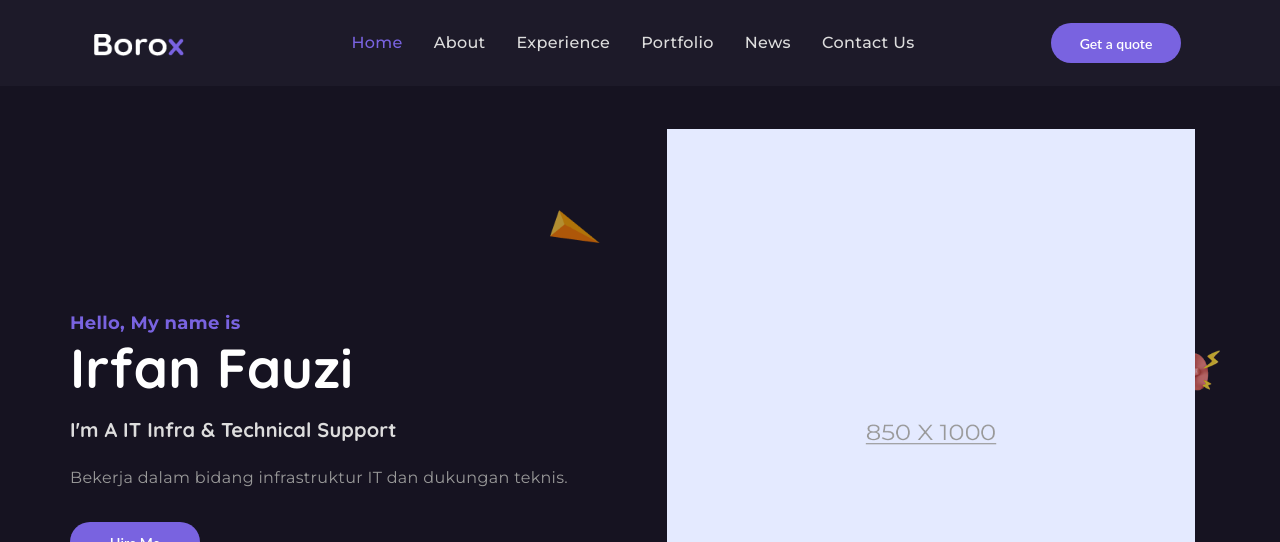
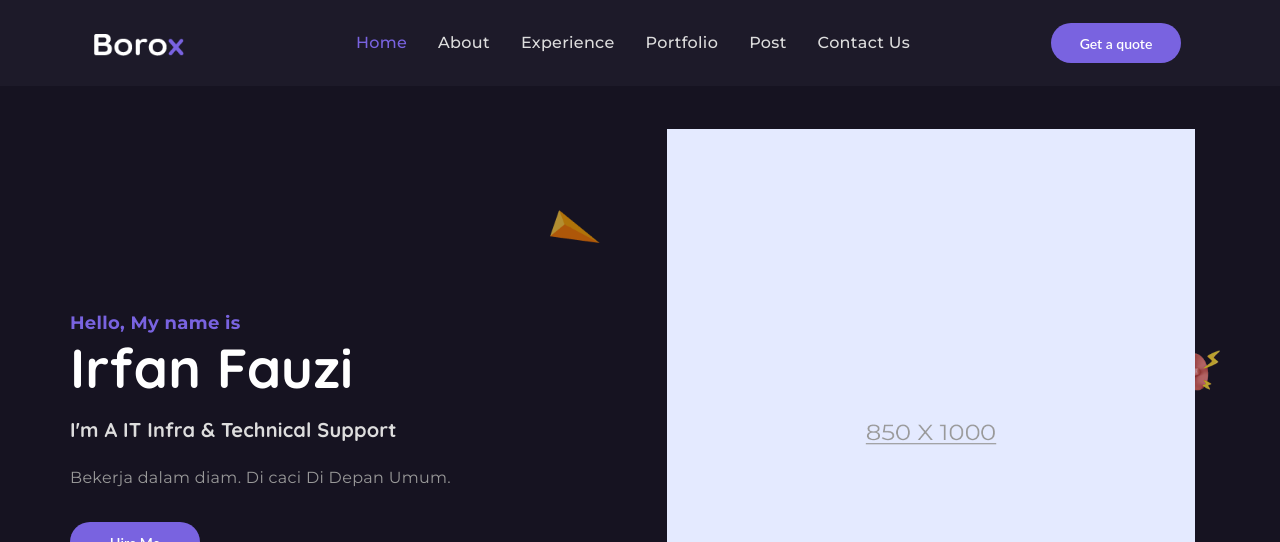
Before and after one commit to abuayyubi/belajar, a plain HTML site: page index.html in a window 1280 px wide. Shown: the top 542 px of the page. Drawn offline with Linux system fonts and the light colour scheme; a web font is replaced by a local one.

Commit message:
Add static HTML template

```diff
--- a/index.html
+++ b/index.html
@@ -1,6 +1,6 @@
 <!--=========================================================
 Item Name: Borox - Personal Portfolio HTML Template.
-Author: ashishmaraviya
+Author: Irfan Fauzi
 Version: 2
 Copyright 2023
 ============================================================-->
@@ -69,7 +69,7 @@ Copyright 2023
                                     <a class="nav-link bx-nav" href="#portfolio">Portfolio</a>
                                 </li>
                                 <li class="nav-item">
-                                    <a class="nav-link bx-nav" href="#news">News</a>
+                                    <a class="nav-link bx-nav" href="#news">Post</a>
                                 </li>
                                 <li class="nav-item">
                                     <a class="nav-link bx-nav" href="#contact">Contact Us</a>
@@ -98,7 +98,7 @@ Copyright 2023
                             <span class="primary-color">Hello, My name is</span>
                             <h1>Irfan Fauzi</h1>
                             <h2>I'm a IT Infra & Technical Support</h2>
-                            <p>Bekerja dalam bidang infrastruktur IT dan dukungan teknis.</p>
+                            <p>Bekerja dalam diam. Di caci Di Depan Umum.</p>
                             <div class="buttons">
                                 <a class="custom-btn bx-btn" href="javascript:void(0)">Hire Me</a>
                             </div>
```
